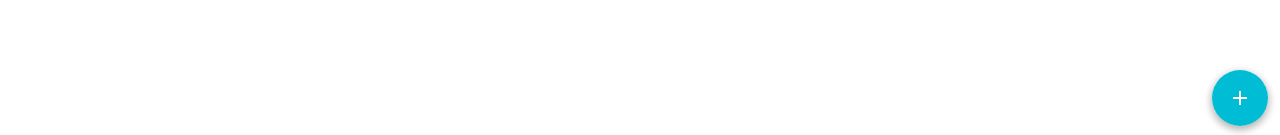
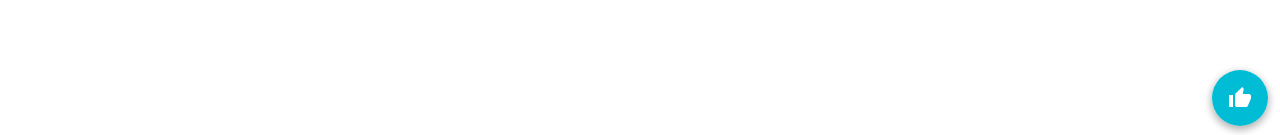
Before and after one commit to infoshareacademy/jfddl3-fitcode-app, a React (Create React App) app: page /food-details in a window 1280 px wide. Shown: the part 662-797 px from the top of the page. Built offline with nearby package versions, Linux system fonts and the light colour scheme; the HTML template or start-up script is replaced by a standard one.

Commit message:
Dashboard and share done, thumb up added

```diff
--- a/package.json
+++ b/package.json
@@ -3,6 +3,7 @@
   "version": "0.1.0",
   "private": true,
   "dependencies": {
+    "material-design-icons": "^3.0.1",
     "material-ui": "^0.20.0",
     "react": "^16.2.0",
     "react-dom": "^16.2.0",
--- a/src/ShareButton.js
+++ b/src/ShareButton.js
@@ -1,6 +1,7 @@
 import React from 'react'
 import FloatingActionButton from 'material-ui/FloatingActionButton';
-import ContentAdd from 'material-ui/svg-icons/content/add';
+import ActionThumbUp from 'material-ui/svg-icons/action/thumb-up';
+
 
 const style = {
     margin: 12,
@@ -11,11 +12,12 @@ const style = {
 
 const ShareButton = () => (
     <div>
-        <FloatingActionButton
+        <FloatingActionButton className="material-icons"
             style={style}
             onClick={()=>window.open('http://www.facebook.com/sharer.php?u=http://app.fitcode.jfddl3.is-academy.pl')}
+
         >
-            <ContentAdd/>
+            <ActionThumbUp/>
         </FloatingActionButton>
     </div>
 
```
Also changed, not shown: 1 other file (tests, documents, lock files or other folders).
